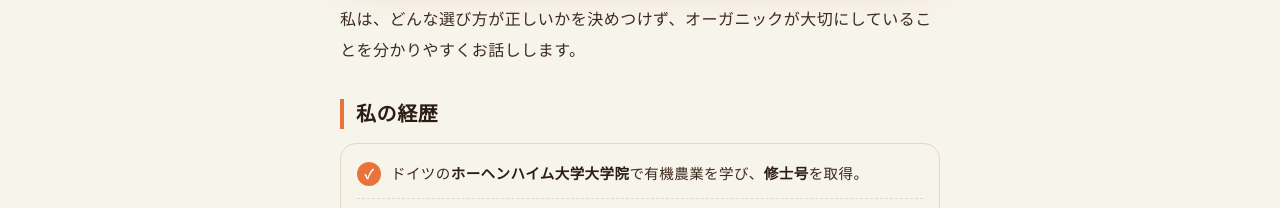
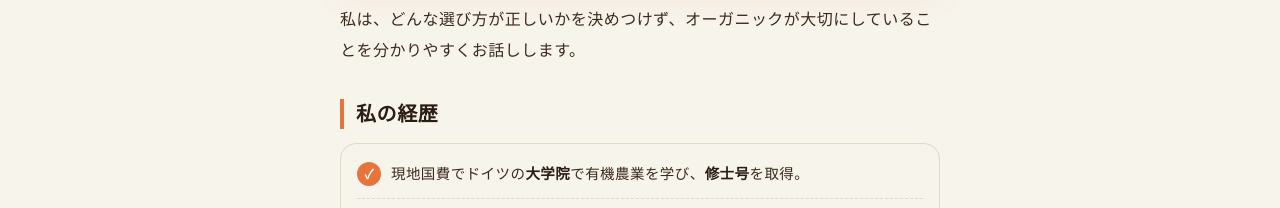
Before and after one commit to IOBSchool/organiclove, a plain HTML site: page organic-life/v3/index.html in a window 1280 px wide. Shown: the part 7407-7615 px from the top of the page. Drawn offline with Linux system fonts and the light colour scheme; no server answers.

Commit message:
organic-life v3: 経歴の修士号の一文を本人の文に差し替え
Co-Authored-By: Claude Sonnet 5.5 <noreply@anthropic.com>

```diff
--- a/organic-life/v3/index.html
+++ b/organic-life/v3/index.html
@@ -356,7 +356,7 @@ ul.chips.big p{font-size:15.5px !important}
     <p>私は、どんな選び方が正しいかを決めつけず、オーガニックが大切にしていることを分かりやすくお話しします。</p>
     <p class="cv-h" style="margin-top:34px !important">私の経歴</p>
     <ul class="chips">
-      <li><span class="ck">✓</span><p>ドイツの<b>ホーヘンハイム大学大学院</b>で有機農業を学び、<b>修士号</b>を取得。</p></li>
+      <li><span class="ck">✓</span><p>現地国費でドイツの<b>大学院</b>で有機農業を学び、<b>修士号</b>を取得。</p></li>
       <li><span class="ck">✓</span><p>ドイツ法人<span class="nw">オーガニックビジネス研究所</span><span class="nw">（IOB）代表。</span><span class="nw">創業<span class="num">7年</span>で</span>延べ<span class="nw"><span class="num">1,900人以上</span>が</span>学ぶ<span class="nw">スクールを運営。</span></p></li>
       <li><span class="ck">✓</span><p>大手オーガニックスーパー<span class="nw">「ビオセボン」</span>の年間従業員研修<span class="nw">（<span class="num">300名以上</span>）を担当</span>（2026〜2027年）。</p></li>
       <li><span class="ck">✓</span><p><span class="nw">著書『社会のために生きたいあなたへ</span><br><span class="nw">オーガニック入門書』</span>（2024年）。</p></li>
```
